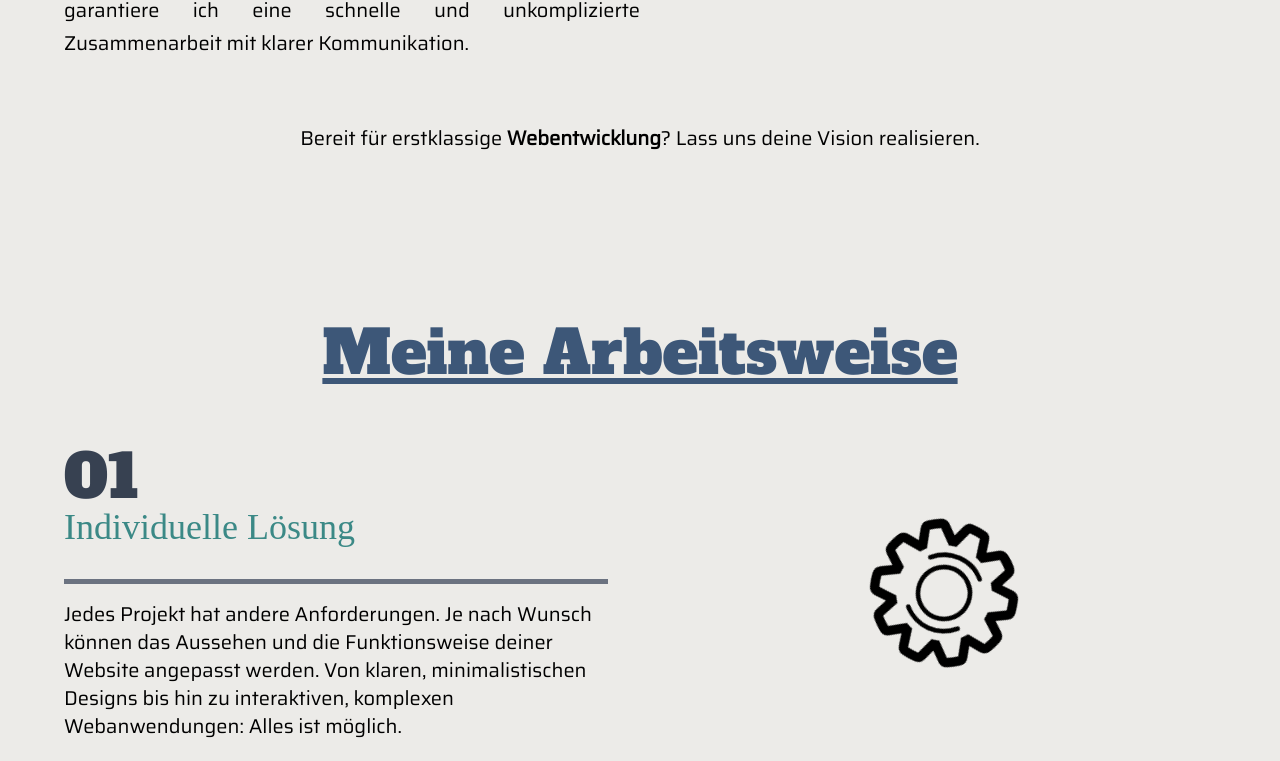
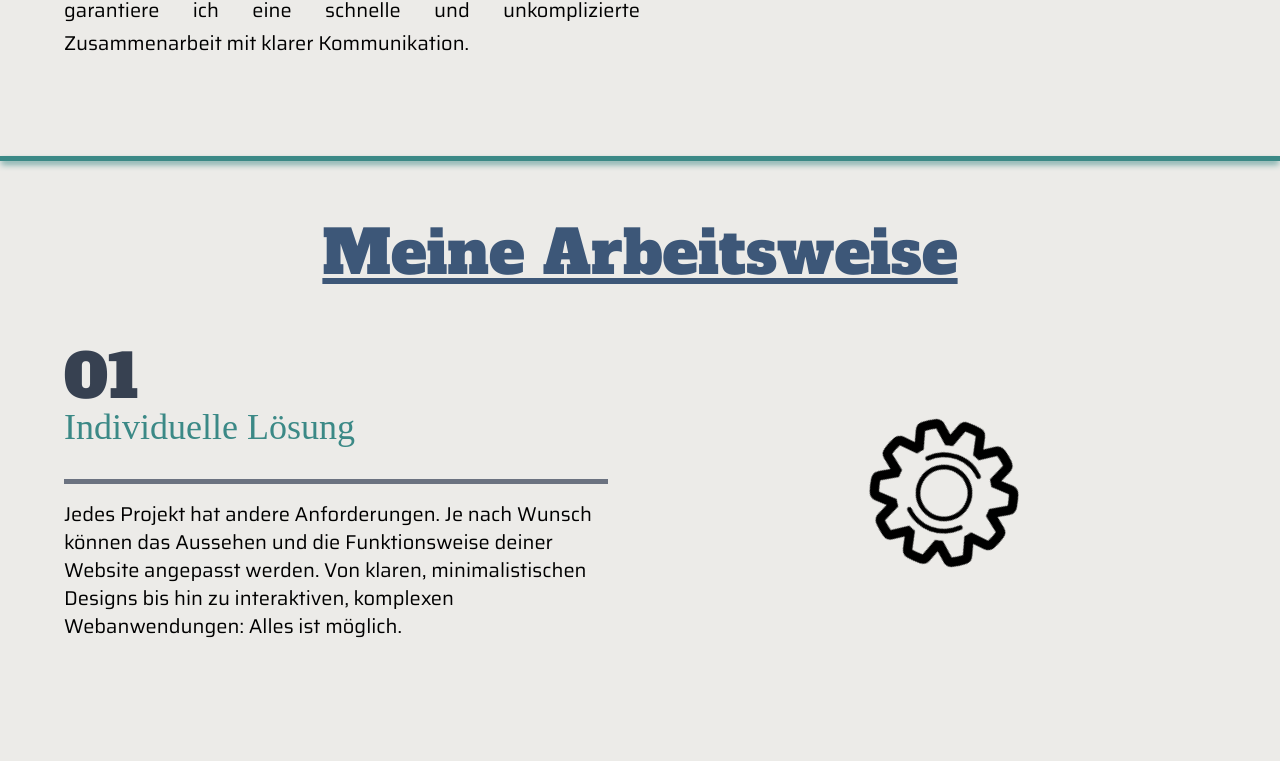
Before and after one commit to louziferr/luzie-website, a Next.js app: page /webentwicklung in a window 1280 px wide. Shown: the part 1319-2080 px from the top of the page. Built offline with nearby package versions, Linux system fonts and the light colour scheme; a web font is replaced by a local one; what tailwindcss-animated would draw is missing.

Commit message:
small change

```diff
--- a/app/webentwicklung/page.tsx
+++ b/app/webentwicklung/page.tsx
@@ -67,16 +67,10 @@ export default function Webentwicklung() {
               </div>
             </div>
           </div>
-
-          <div className="flex items-center justify-center">
-            <p className="text-[17px] mt-8 md:text-xl text-center leading-relaxed w-full font-saira">
-              Bereit für erstklassige <b>Webentwicklung</b>? Lass uns deine
-              Vision realisieren.
-            </p>
-          </div>
-          <div className="mt-[70px] h-[5px] bg-green"></div>
         </section>
       </div>
+
+      <div className="mt-[30px] mb-[30px] w-full h-[5px] bg-green shadow-md shadow-green"></div>
 
       <h1 className="pt-0 font-alfa md:pt-8 text-2xl md:text-6xl text-darkBlue underline underline-offset-4">
         Meine Arbeitsweise
```
